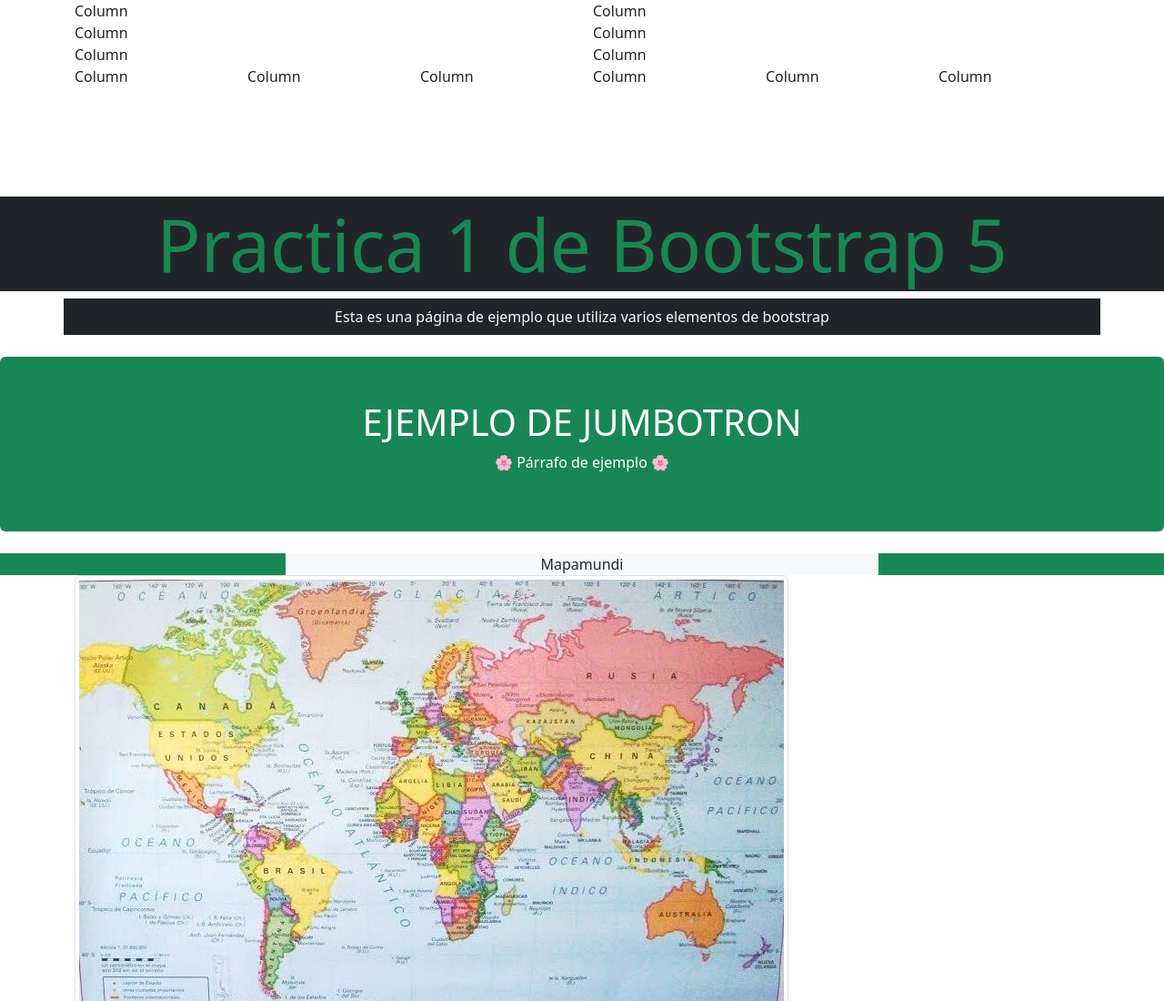
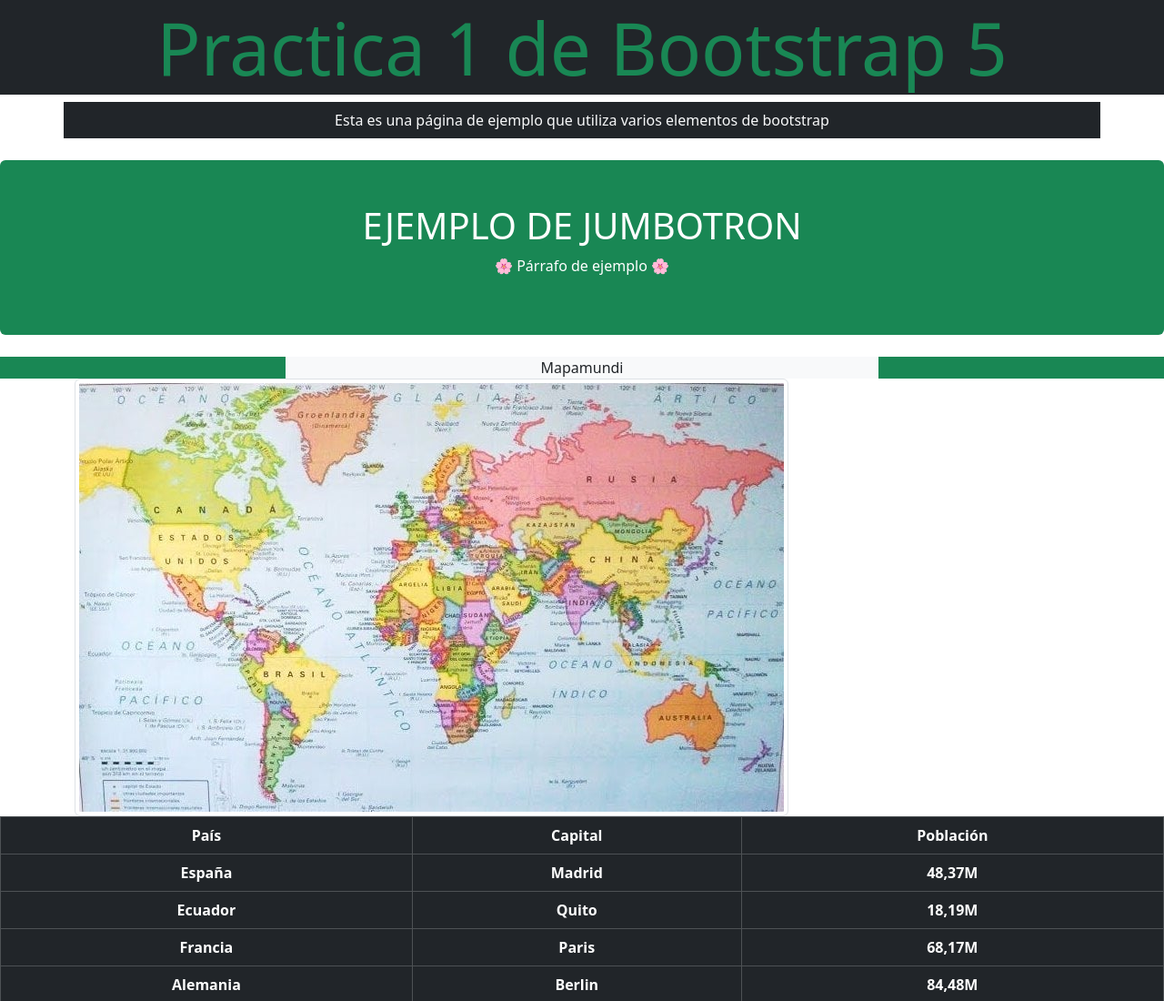
Before and after one commit to JesusJimenez01/DIW, a plain HTML site: page BS5Practica1/index.html in a window 1280 px wide. Shown: the top 1100 px of the page at 91% size. Drawn offline with nearby package versions, Linux system fonts and the light colour scheme.

Commit message:
Cambiar pequeño error

```diff
--- a/BS5Practica1/index.html
+++ b/BS5Practica1/index.html
@@ -8,25 +8,6 @@
     <title>Ejemplo</title>
 </head>
 <body>
-    <div class="container">
-        <div class="row row-cols-2">
-          <div class="col">Column</div>
-          <div class="col">Column</div>
-          <div class="col">Column</div>
-          <div class="col">Column</div>
-          <div class="col">Column</div>
-          <div class="col">Column</div>
-          <div class="col-4 col-lg-2">Column</div>
-          <div class="col-4 col-lg-2">Column</div>
-          <div class="col-4 col-lg-2">Column</div>
-          <div class="col-4 col-lg-2">Column</div>
-          <div class="col-4 col-lg-2">Column</div>
-          <div class="col-4 col-lg-2">Column</div>
-        </div>
-      </div>
-
-
-      <br><br><br><br><br>
     <div class="container-fluid p-0">
         <h1 class="display-1 text-success bg-dark text-center p-1">Practica 1 de Bootstrap 5</h1>
     </div>
```
